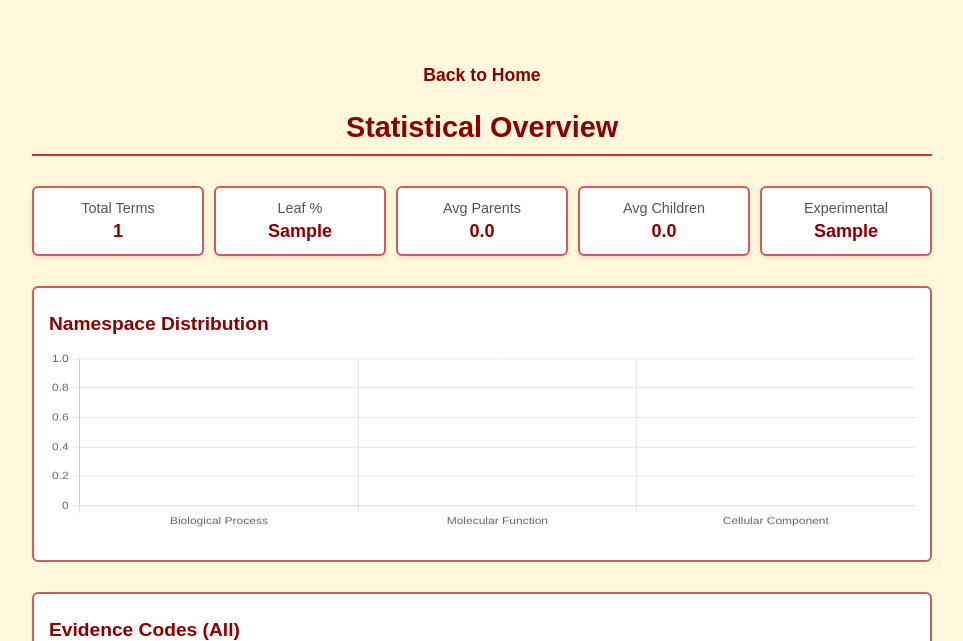
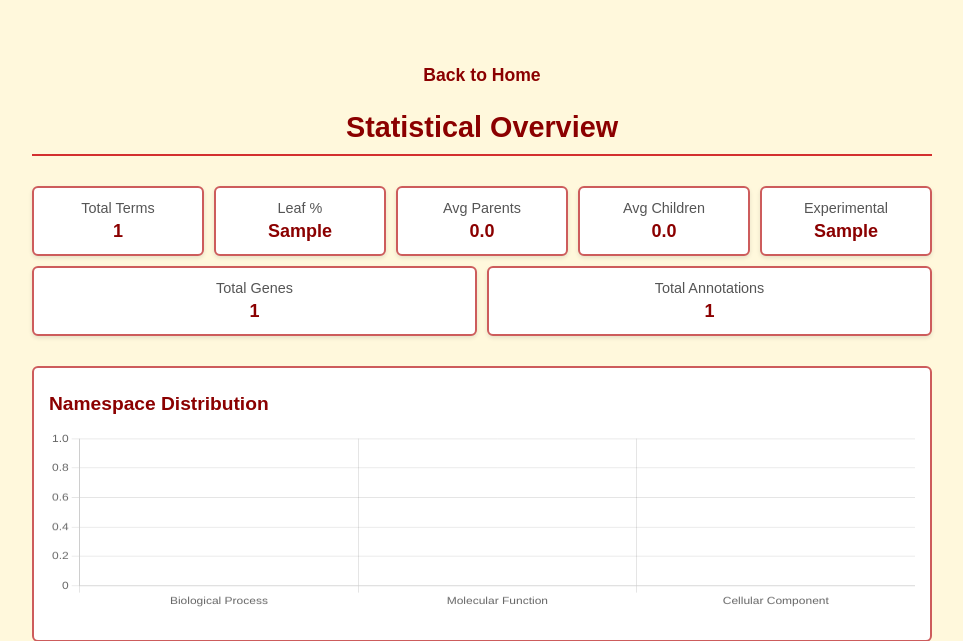
Before and after one commit to heliasol/project-2, a Flask app: template templates/stats.html in a window 1280 px wide. Shown: the top 641 px of the page, without its empty margins (158-1121 px from the left). Run offline with Flask 3, Linux system fonts and the light colour scheme; the template is opened without the code that fills it: most values are stand-ins (such as "Sample title", 1, 10 or a date in 2020); parts of the project's set-up code (start-up, migrations or seed data) failed here and were passed over.

Commit message:
stats.html

```diff
--- a/templates/stats.html
+++ b/templates/stats.html
@@ -163,7 +163,7 @@
 
     <h2>Statistical Overview</h2>
 
-    <!-- ===== KPI BOXES ===== -->
+
     <div class="stats">
         <div class="stat-box">
             <h3>Total Terms</h3>
@@ -185,9 +185,17 @@
             <h3>Experimental</h3>
             <div class="stat-value">{{ exp_ratio }}</div>
         </div>
+        <div class="stat-box">
+        <h3>Total Genes</h3>
+        <div class="stat-value">{{ total_genes }}</div>
+    </div>
+    <div class="stat-box">
+        <h3>Total Annotations</h3>
+        <div class="stat-value">{{ total_annotations }}</div>
+    </div>
     </div>
 
-    <!-- ===== GRAPHS ===== -->
+
     <div class="chart-container">
         <h3>Namespace Distribution</h3>
         <canvas id="nsChart"></canvas>
@@ -203,7 +211,7 @@
         <canvas id="expChart"></canvas>
     </div>
 
-    <!-- ===== SIMILARITY SEARCH (SENZA JAVASCRIPT!) ===== -->
+
     <div class="similarity-section">
         <h3>Gene Similarity Search</h3>
         <p style="margin: 10px 0; color: #5d4037;">
@@ -211,7 +219,7 @@
             Results are limited to 100 pairs for performance.
         </p>
 
-        <!-- FORM HTML SEMPLICE (niente JavaScript!) -->
+
         <form method="GET" action="/stats">
             <label for="min">Min:</label>
             <input type="number" id="min" name="min" min="0" max="1" step="0.1"
@@ -229,12 +237,12 @@
             {% endif %}
         </form>
 
-        <!-- MESSAGGIO DI AVVISO (se presente) -->
+
         {% if warning %}
             <div class="warning-box">{{ warning }}</div>
         {% endif %}
 
-        <!-- RISULTATI (se presenti) -->
+
         {% if similarity_results %}
             <h4 style="margin-top: 20px;">Results ({{ similarity_results|length }} pairs):</h4>
             <table>
@@ -266,7 +274,7 @@
         <a href="/">Back to Home</a>
     </div>
 
-    <!-- ===== CHARTS (Chart.js è ancora necessario per i grafici) ===== -->
+
     <script>
         new Chart(document.getElementById('nsChart'), {
             type: 'bar',
@@ -327,4 +335,5 @@
 
     </script>
 </body>
+
 </html>
```
